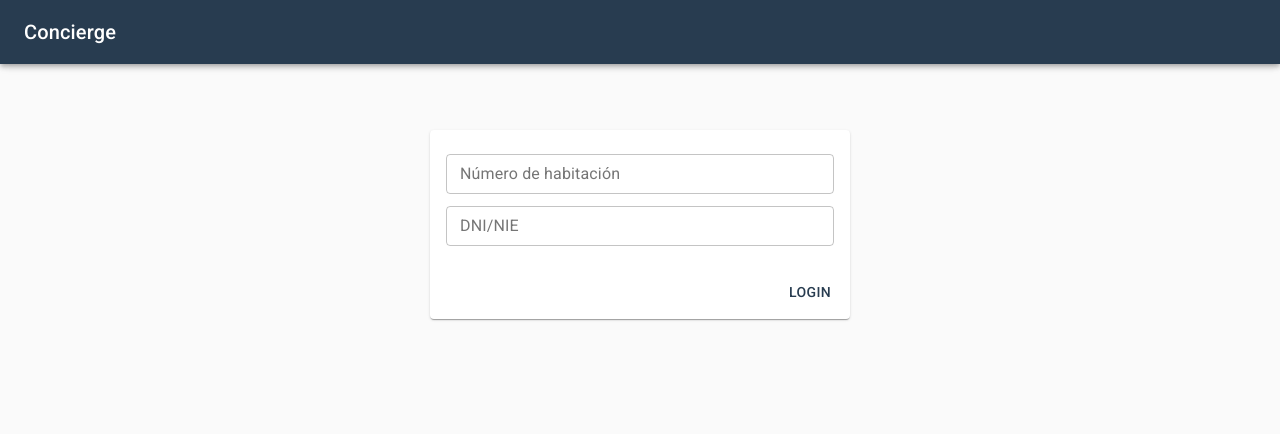
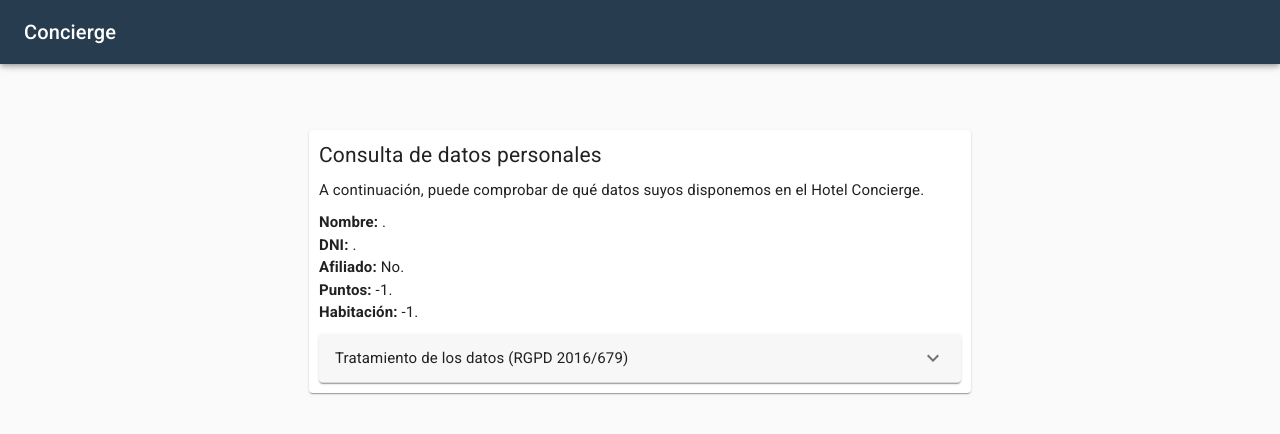
Before and after one commit to pabloi09/concierge, a React (Create React App) app in the folder concierge-client/: page /perfil/datos in a window 1280 px wide. Before the commit this address led to /login. Shown: the top 434 px of the page. Built offline with nearby package versions, Linux system fonts and the light colour scheme.

Commit message:
Front of PersonalDetailsComponent (no back needed)

```diff
--- /dev/null
+++ b/concierge-client/src/components/PersonalDetailsPage.js
@@ -0,0 +1,73 @@
+import React from "react";
+import {
+  Card,
+  CardContent,
+  Typography,
+  ExpansionPanel,
+  ExpansionPanelSummary,
+  ExpansionPanelDetails,
+  makeStyles
+} from '@material-ui/core';
+import { withRouter } from "react-router-dom"
+import ExpandMoreIcon from '@material-ui/icons/ExpandMore';
+
+const styles =  makeStyles({
+    root: {
+        width: 662,
+        marginTop: 50
+    },
+    container: {
+        display: "Flex",
+        justifyContent: "center"
+    },
+    title: {
+        fontSize: 21
+    },
+    text: {
+        fontSize: 15,
+        textAlign: "justify"
+    }
+});
+
+
+const PersonalDetailsPage = (props) => {
+
+    const classes = styles();
+
+    return (
+        <div className={classes.container}>
+            <Card className={classes.root}>
+                <CardContent style={{padding: "10px"}}>
+                    <Typography className={classes.title} color="textPrimary" gutterBottom>
+                    Consulta de datos personales
+                    </Typography>
+                    <Typography className={classes.text} color="textPrimary">A continuación, puede comprobar de qué datos suyos disponemos en el Hotel Concierge.</Typography>
+                    <div style={{ paddingTop: "10px"}}>
+                        <Typography className={classes.text} color="textPrimary"><b>Nombre: </b>{props.client.nombre+"."}</Typography>
+                        <Typography className={classes.text} color="textPrimary"><b>DNI: </b>{props.client.dni+"."}</Typography>
+                        <Typography className={classes.text} color="textPrimary"><b>Afiliado: </b>{(props.client.afiliado+'') === 'true' ? "Sí." : "No."}</Typography>
+                        <Typography className={classes.text} color="textPrimary"><b>Puntos: </b>{props.client.puntos+"."}</Typography>
+                        <Typography className={classes.text} color="textPrimary"><b>Habitación: </b>{(props.client.habitacion.num !== null ? props.client.habitacion.num : "Ninguna")+"."}</Typography>
+                        <div style={{width: "100%", paddingTop: "10px"}}>
+                            <ExpansionPanel style={{backgroundColor: 'rgba(0, 0, 0, .03)', borderBottom: '1px solid rgba(0, 0, 0, .125)'}}>
+                                <ExpansionPanelSummary expandIcon={<ExpandMoreIcon />} aria-controls="panel1a-content" id="panel1a-header">
+                                    <Typography className={classes.text} color="textPrimary">Tratamiento de los datos (RGPD 2016/679)</Typography>
+                                </ExpansionPanelSummary>
+                                <ExpansionPanelDetails style={{display: "block"}}>
+                                    <Typography><b>Responsable:</b> Hotel Concierge.</Typography>
+                                    <Typography><b>Finalidad:</b> Los datos recabados serán utilizados para la gestión de estancias y mejoras en la experiencia de usuario del hotel.</Typography>
+                                    <Typography><b>Legitimación:</b> RGPD: 6.1.e): el interesado ha dado su consentimiento para el tratamiento de sus datos personales para este fin específico.</Typography>
+                                    <Typography><b>Destinatarios:</b> No serán utilizados en ningún otro contexto ni cedidos a terceras personas o entidades.</Typography>
+                                    <Typography><b>Derechos:</b> Puede acceder, rectificar, y cancelar los datos, así como ejercer otros derechos, comunicando su intención a través de correo electrónico a {<a href="mailto:hotel.concierge.madrid@gmail.com?Subject=Derechos%20RGPD">hotel.concierge.madrid@gmail.com</a>}.</Typography>
+
+                                </ExpansionPanelDetails>
+                            </ExpansionPanel>
+                        </div>
+                    </div>
+                </CardContent>
+            </Card>
+        </div>
+
+    );
+}
+export default withRouter(PersonalDetailsPage);
--- a/concierge-client/src/components/ProfilePage.js
+++ b/concierge-client/src/components/ProfilePage.js
@@ -1,11 +1,26 @@
 import React, { Component } from 'react';
 import GridComponent from "./GridComponent"
 import {profile} from "../constants/profile"
+import {
+    BrowserRouter as Router,
+    Switch,
+    Route,
+  } from "react-router-dom";
+import PersonalDetailsPage from "./PersonalDetailsPage";
 
 class ProfilePage extends Component {
     render() {
         return (
-            <GridComponent data={profile} logged={this.props.logged}/>
+            <Router>
+                <Switch>
+                    <Route path="/perfil/datos">
+                        <PersonalDetailsPage client={this.props.client}/>
+                    </Route>
+                    <Route path ="/perfil">
+                        <GridComponent data={profile} logged={this.props.logged} />
+                    </Route>
+                </Switch>
+            </Router>
         );
     }
 }
--- a/concierge-client/src/components/UserApp.js
+++ b/concierge-client/src/components/UserApp.js
@@ -17,7 +17,6 @@ import StayPage from "./StayPage"
 import OrderStatusCard from "./OrderStatusCard"
 import {login, logout} from "../redux/user/actions"
 import { connect } from "react-redux"
-
 import CustomRequestPage from "./CustomRequestPage"
 
 
@@ -28,13 +27,13 @@ class UserApp extends Component {
             <div>
                 <ThemeProvider theme={theme}>
                     <Router>
-                        <NavigationBar logged={this.props.loggedIn} logout = {this.props.logout}/>
+                        <NavigationBar logged={this.props.loggedIn} logout={this.props.logout}/>
                         <Switch>
                             <Route path="/login">
                                 <LoginUserPage login={this.props.login}/>
                             </Route>
                             <Route path="/perfil">
-                                <ProfilePage logged={this.props.loggedIn}/>
+                                <ProfilePage logged={this.props.loggedIn} client={this.props.client}/>
                             </Route>
                             <Route path="/estancia">
                                 <StayPage logged={this.props.loggedIn}/>
@@ -49,7 +48,7 @@ class UserApp extends Component {
                                 <TransportPage logged={this.props.loggedIn}/>
                             </Route>
                             <Route path="/personalizada">
-
+                                <CustomRequestPage logged={this.props.loggedIn}/>
                             </Route>
                             <Route path="/solicitudes">
                             {this.props.loggedIn?
@@ -59,9 +58,6 @@ class UserApp extends Component {
                                     <OrderStatusCard title="Espectáculos" card="rechazada" info="Su solicitud ha sido rechazada. Puede deberse a falta de disponibilidad, para más información llame a recepción en el 001 a través del teléfono de su habitación."/>
                                     </div>:
                                     <div/>}
-                            </Route>
-                            <Route path="/personalizada">
-                                <CustomRequestPage logged={this.props.loggedIn}/>
                             </Route>
                             <Route path="/">
                                 <MainPage logged={this.props.loggedIn}/>
```
Also changed, not shown: 1 other file (tests, documents, lock files or other folders).
